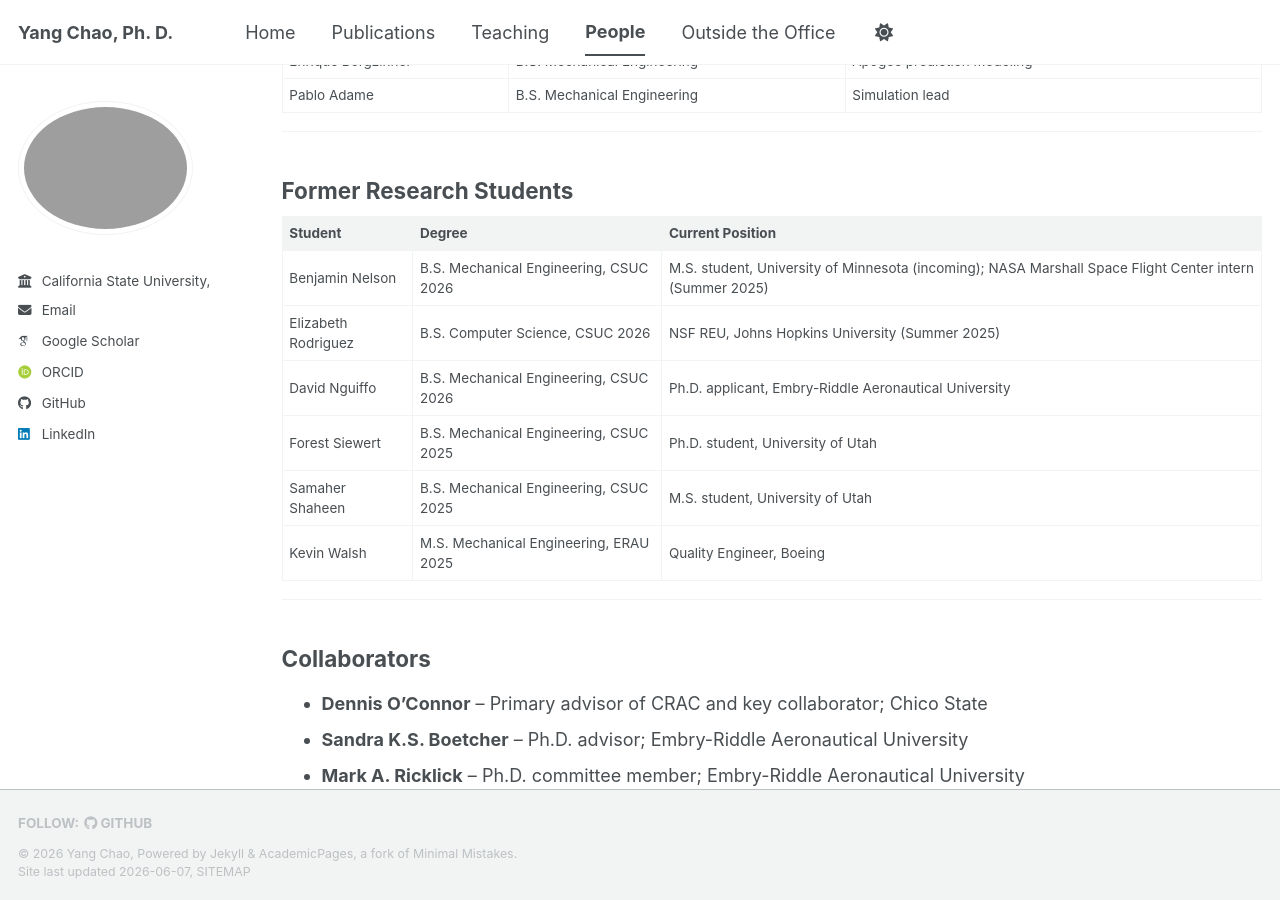
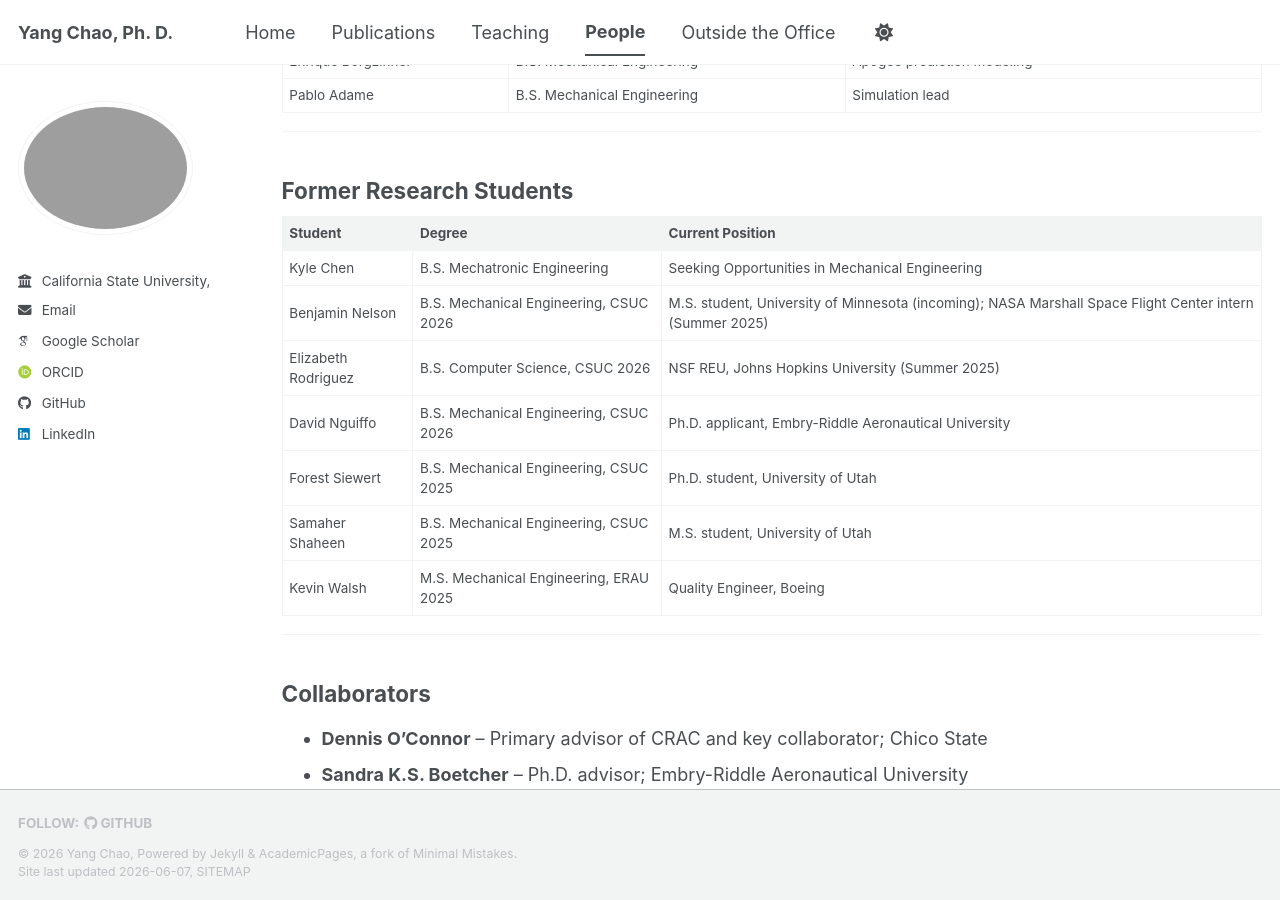
Before and after one commit to cycynyny/cycynyny.github.io, a Jekyll site: the page built from _pages/people.md, in a window 1280 px wide and 900 px high, scrolled down 930 px. Built offline with Jekyll 4.4.1, drawn with Linux system fonts in a browser that asks for light colours; some web fonts are replaced; a script bundle is joined from its source files by our own code; library files that are not in the unit come from our copies.

Commit message:
Update people.md

```diff
--- a/_pages/people.md
+++ b/_pages/people.md
@@ -84,6 +84,7 @@ Our group presents at major conferences and collaborates across institutions.
 
 | Student | Degree | Current Position |
 |---|---|---|
+| Kyle Chen | B.S. Mechatronic Engineering | Seeking Opportunities in Mechanical Engineering |
 | Benjamin Nelson | B.S. Mechanical Engineering, CSUC 2026 | M.S. student, University of Minnesota (incoming); NASA Marshall Space Flight Center intern (Summer 2025) |
 | Elizabeth Rodriguez | B.S. Computer Science, CSUC 2026 | NSF REU, Johns Hopkins University (Summer 2025) |
 | David Nguiffo | B.S. Mechanical Engineering, CSUC 2026 | Ph.D. applicant, Embry-Riddle Aeronautical University |
```
